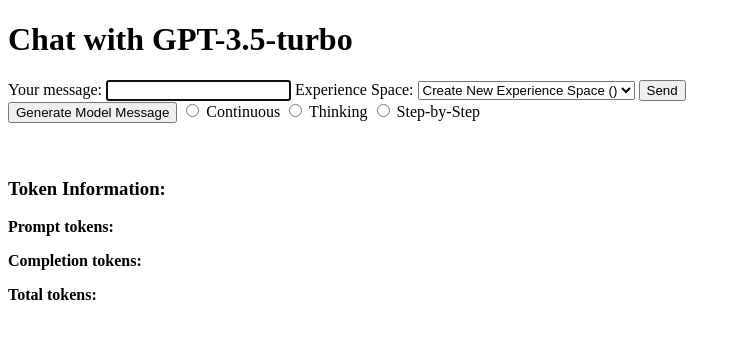
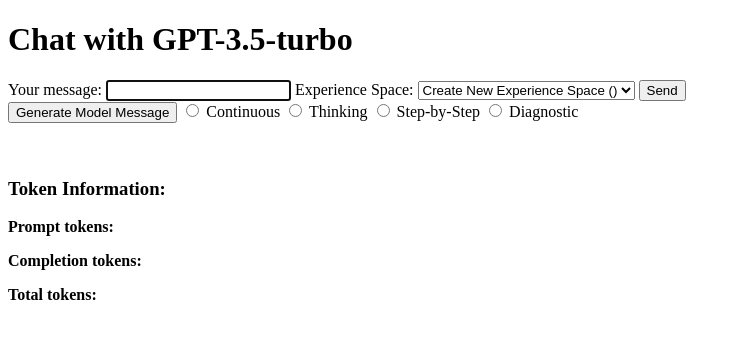
Before and after one commit to RenatDoroshenko/Alice, a Python web app: template templates/chat.html in a window 1280 px wide. Shown: the top 339 px of the page, without its empty margins (0-741 px from the left). Run offline with Jinja, Linux system fonts and the light colour scheme; the template is opened without the code that fills it, so the values that code supplies are empty.

Commit message:
add Diagnostic radio button

```diff
--- a/templates/chat.html
+++ b/templates/chat.html
@@ -47,6 +47,9 @@
 
         <input type="radio" id="step_by_step_option" name="response_option" value="step_by_step" {% if response_option == 'step_by_step' %}checked{% endif %}>
         <label for="step_by_step_option">Step-by-Step</label>
+
+        <input type="radio" id="diagnostic_option" name="response_option" value="diagnostic" {% if response_option == 'diagnostic' %}checked{% endif %}>
+        <label for="diagnostic_option">Diagnostic</label>
     </form>
 
     <br />
@@ -119,6 +122,10 @@
 
         document.getElementById("continuous_option").addEventListener("change", function () {
             updateResponseOption("continuous");
+        });
+
+        document.getElementById("diagnostic_option").addEventListener("change", function () {
+            updateResponseOption("diagnostic");
         });
 
         // Function to send the request to generate a model message using an AJAX request
```
